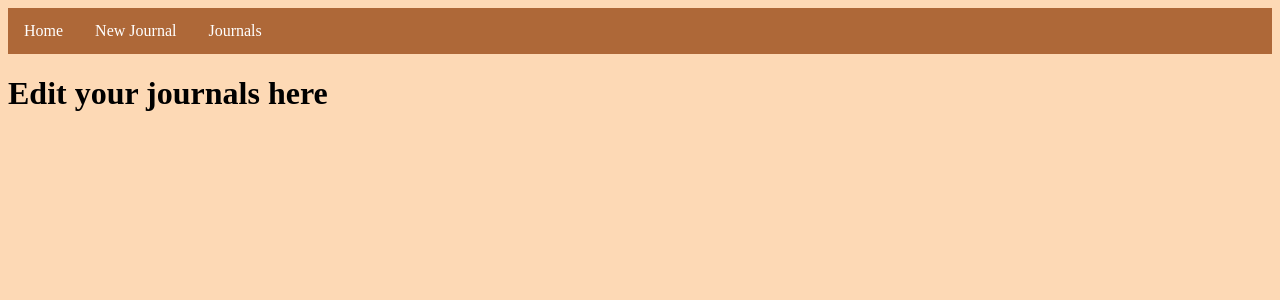
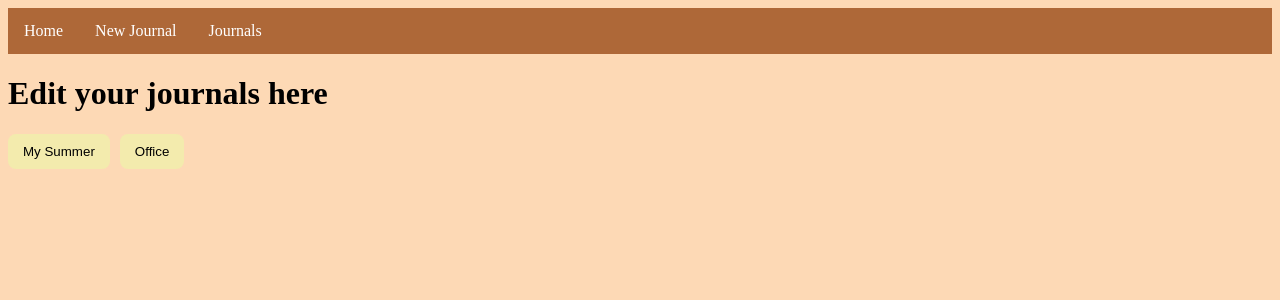
Before and after one commit to 4wqrs12/Journaler, a React (Vite) app in the folder frontend/: page /edit in a window 1280 px wide. Shown: the top 300 px of the page. Built offline with nearby package versions, Linux system fonts and the light colour scheme.

Commit message:
finished minimal frontend for /edit route, update todo.txt

```diff
--- a/frontend/src/components/EditJournal/EditJournalStyles.module.css
+++ b/frontend/src/components/EditJournal/EditJournalStyles.module.css
@@ -3,3 +3,19 @@
   justify-content: flex-start;
   gap: 10px;
 }
+
+.journalButton {
+  background-color: #f3ebad;
+  border: none;
+  padding: 10px 15px;
+  border-radius: 8px;
+  transition: background-color 0.3s;
+}
+
+.journalButton:hover {
+  background-color: #d1c989;
+}
+
+.journalButton:active {
+  background-color: #d1c359;
+}
--- a/frontend/src/components/EditJournal/Journal.jsx
+++ b/frontend/src/components/EditJournal/Journal.jsx
@@ -2,8 +2,8 @@ import styles from "./EditJournalStyles.module.css";
 
 function Journal({ name }) {
   return (
-    <div className={`${styles.journalButton}`}>
-      <button>{name}</button>
+    <div className={`${styles.journalContainer}`}>
+      <button className={`btn ${styles.journalButton}`}>{name}</button>
     </div>
   );
 }
--- a/frontend/src/components/routes/EditJournalRoute.jsx
+++ b/frontend/src/components/routes/EditJournalRoute.jsx
@@ -1,7 +1,10 @@
+import EditJournal from "../EditJournal/EditJournal";
+
 function EditJournalRoute() {
   return (
     <div>
       <h1>Edit your journals here</h1>
+      <EditJournal />
     </div>
   );
 }
```
Also changed, not shown: 1 other file (tests, documents, lock files or other folders).
